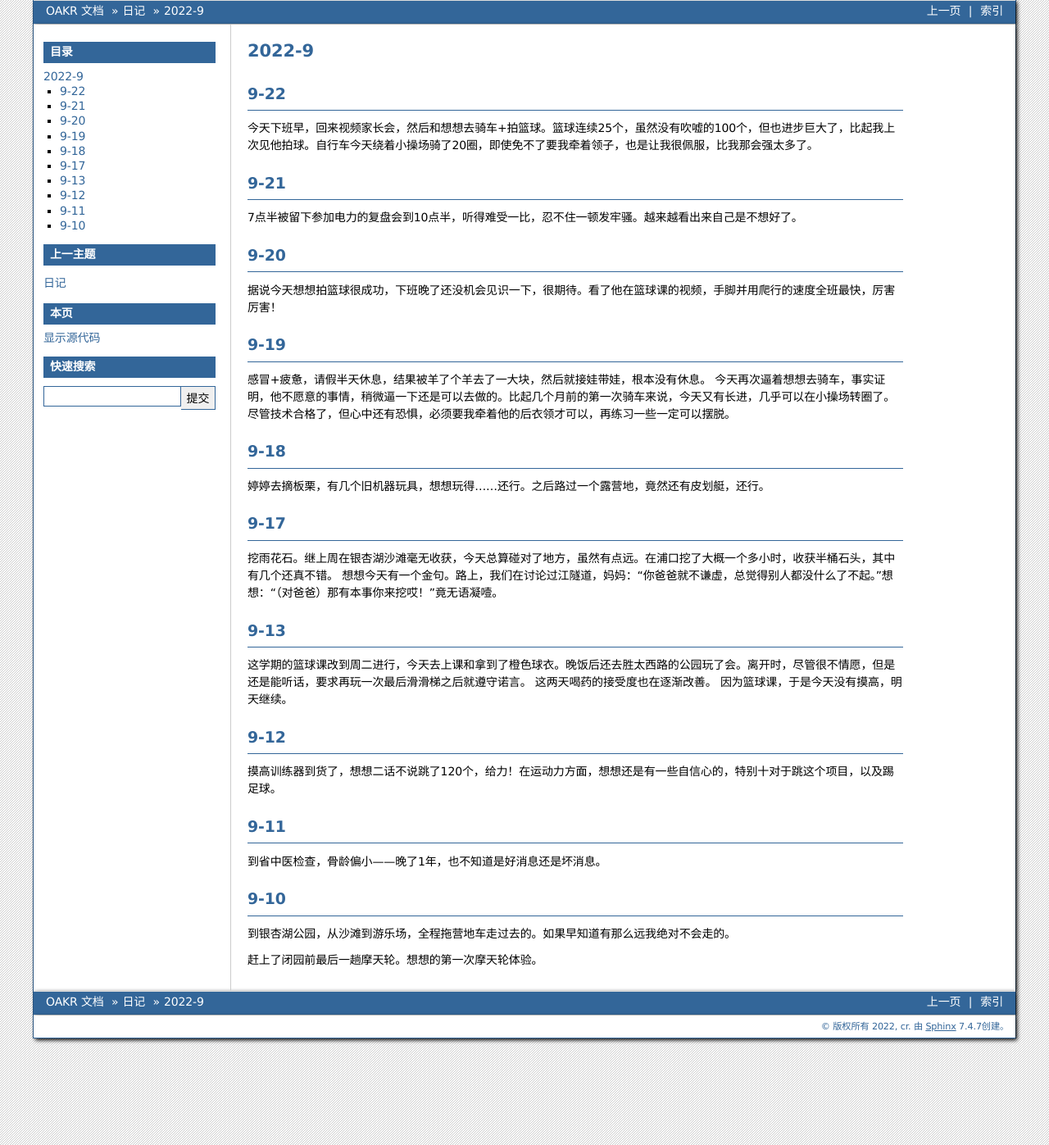
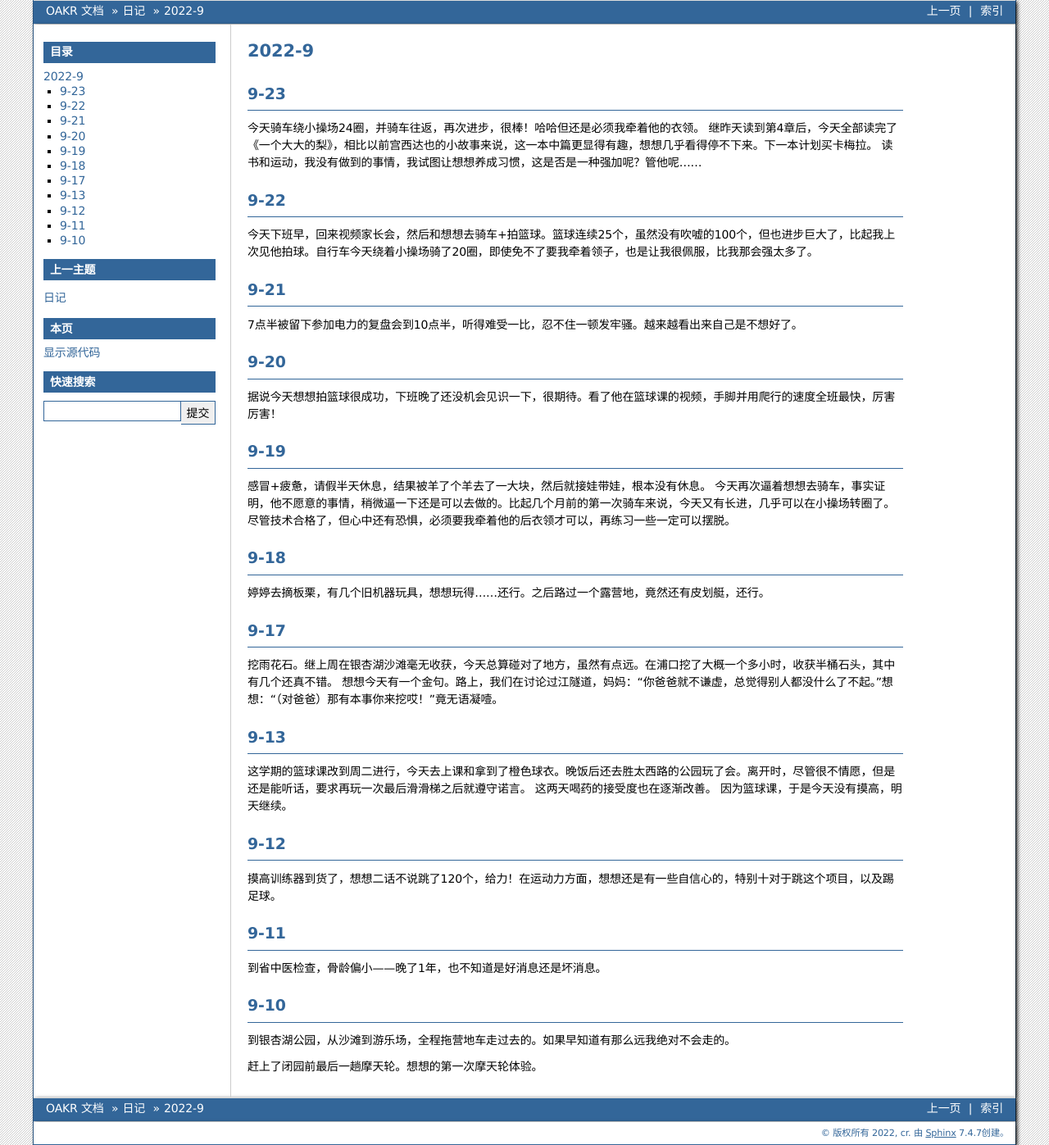
Before and after one commit to cruiurc/cruiurc.github.io, a Sphinx documentation site: the page built from source/diary/2022/2022-9.rst, in a window 1280 px wide. Shown: the whole page at 82% size. Built offline with Sphinx 7.4.7, drawn with Linux system fonts in a browser that asks for light colours.

Commit message:
add diary 20220923

```diff
--- a/source/diary/2022/2022-9.rst
+++ b/source/diary/2022/2022-9.rst
@@ -1,5 +1,11 @@
 2022-9
 =======
+
+9-23
+-----
+今天骑车绕小操场24圈，并骑车往返，再次进步，很棒！哈哈但还是必须我牵着他的衣领。
+继昨天读到第4章后，今天全部读完了《一个大大的梨》，相比以前宫西达也的小故事来说，这一本中篇更显得有趣，想想几乎看得停不下来。下一本计划买卡梅拉。
+读书和运动，我没有做到的事情，我试图让想想养成习惯，这是否是一种强加呢？管他呢……
 
 9-22
 -----
```
